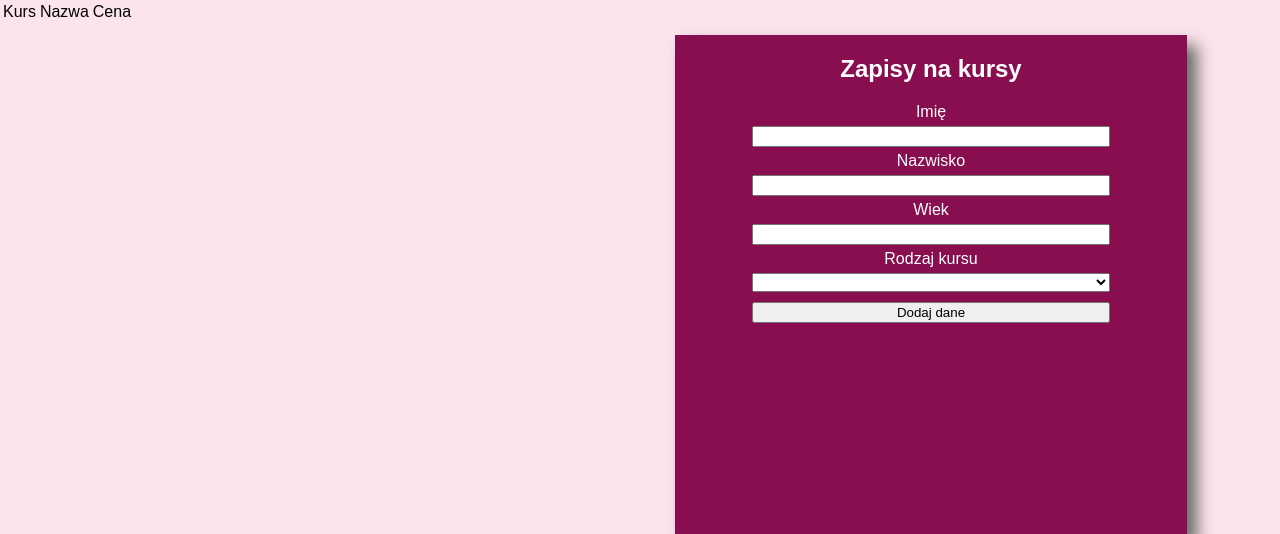
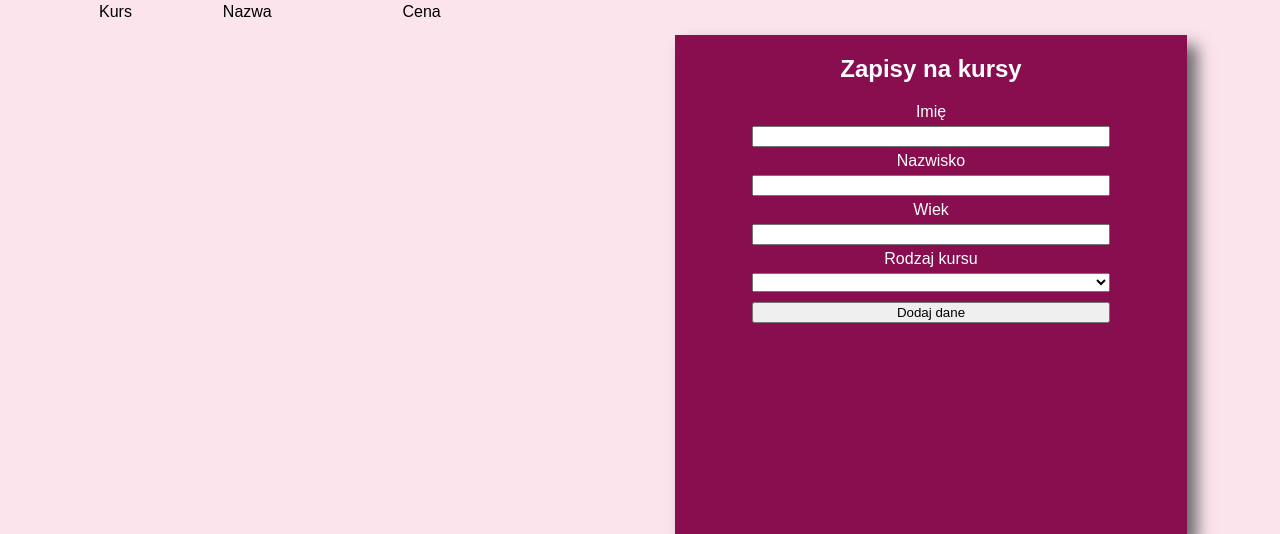
Before and after one commit to BaldrProgrammer/frontend_zadania, a PHP site: page / in a window 1280 px wide. Shown: the part 100-634 px from the top of the page. Run offline with PHP 8.4, Linux system fonts and the light colour scheme; lists and menus that the app fills with data are empty.

Commit message:
sector .left completed... like

```diff
--- a/inf_03_2025_06_10_SG_kolor/styl.css
+++ b/inf_03_2025_06_10_SG_kolor/styl.css
@@ -19,6 +19,11 @@ body {
             width: 50%;
             height: 600px;
             overflow-y: scroll;
+
+            table {
+                margin: auto;
+                width: 70%;
+            }
         }
 
         .right {
```
